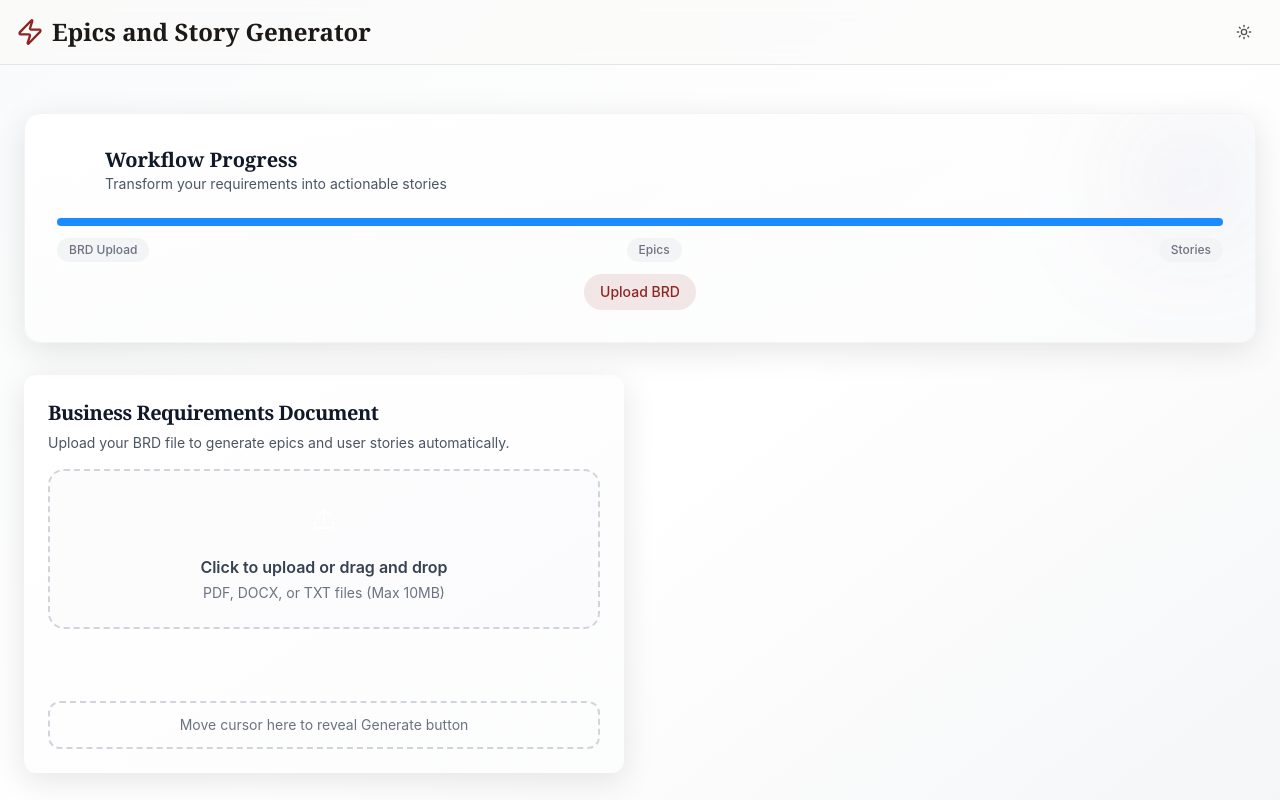
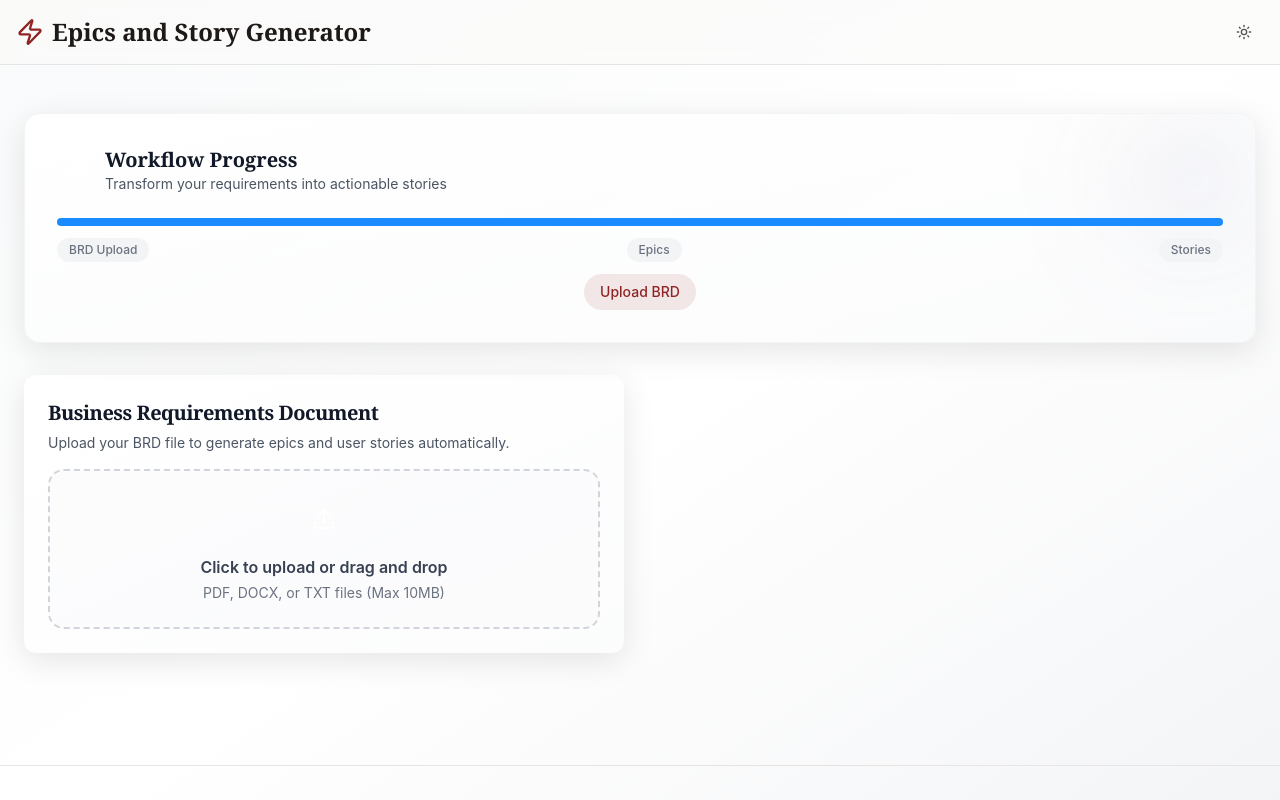
Before and after one commit to raveendran-v/agile-generator, a React (Vite) app: page / in a window 1280 px wide. Shown: the top 800 px of the page. Built offline with nearby package versions, Linux system fonts and the light colour scheme.

Commit message:
feat: Add Generate Epics button
Adds a "Generate Epics" button below the BRD upload section.

```diff
--- a/src/components/BRDInput.tsx
+++ b/src/components/BRDInput.tsx
@@ -22,7 +22,6 @@ const BRDInput: React.FC<BRDInputProps> = ({
   const [uploadedFile, setUploadedFile] = useState<File | null>(null);
   const [isUploading, setIsUploading] = useState(false);
   const [uploadProgress, setUploadProgress] = useState(0);
-  const [showGenerateButton, setShowGenerateButton] = useState(false);
   const fileInputRef = useRef<HTMLInputElement>(null);
   const { toast } = useToast();
 
@@ -320,30 +319,17 @@ const BRDInput: React.FC<BRDInputProps> = ({
                 )}
               </div>
 
-              {/* Modern Submit Button with Hover Effect */}
-              <div
-                className="relative"
-                onMouseEnter={() => setShowGenerateButton(true)}
-                onMouseLeave={() => setShowGenerateButton(false)}
-              >
-                <div className={`transition-all duration-300 ${showGenerateButton ? 'opacity-100 transform translate-y-0' : 'opacity-0 transform translate-y-2 pointer-events-none'}`}>
+              {/* Generate Epics Button - appears after upload */}
+              {uploadedFile && content && (
                 <Button
                   onClick={handleSubmit}
                   disabled={!content.trim() || isUploading}
                   className="w-full h-12 bg-gradient-primary hover:shadow-lg hover:scale-[1.02] transition-all duration-200 text-white font-semibold rounded-xl"
                 >
                   <Sparkles className="w-4 h-4 mr-2" />
-                    Generate Epics & Stories
+                  Generate Epics
                 </Button>
-                </div>
-
-                {/* Hover Area Indicator */}
-                {!showGenerateButton && (
-                  <div className="w-full h-12 border-2 border-dashed border-gray-300 dark:border-gray-600 rounded-xl flex items-center justify-center text-gray-500 dark:text-gray-400 text-sm">
-                    Move cursor here to reveal Generate button
-                  </div>
               )}
-              </div>
             </CardContent>
           </Card>
         </div>
```
Lines whose indentation alone changed are shown as unchanged.
